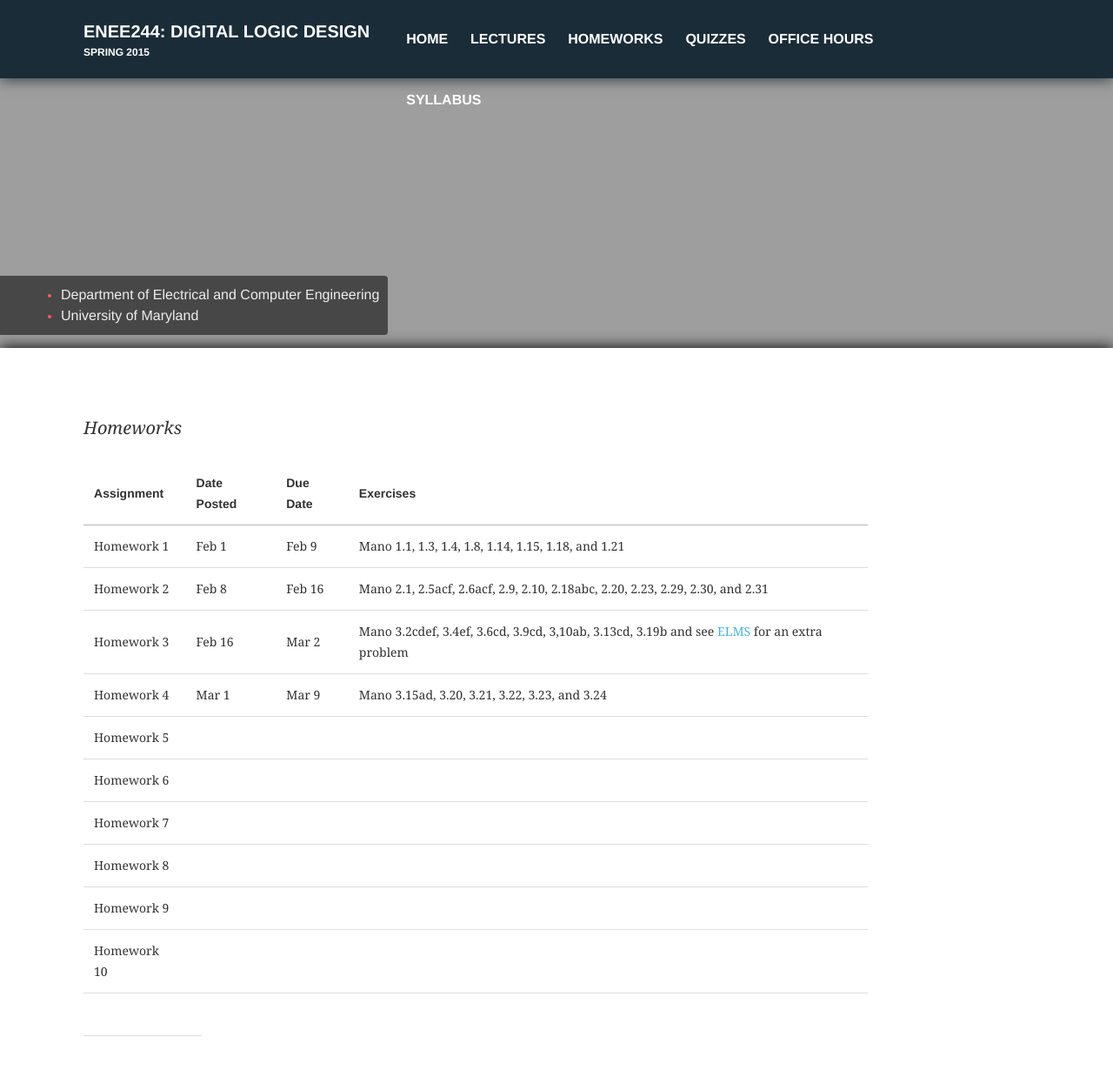
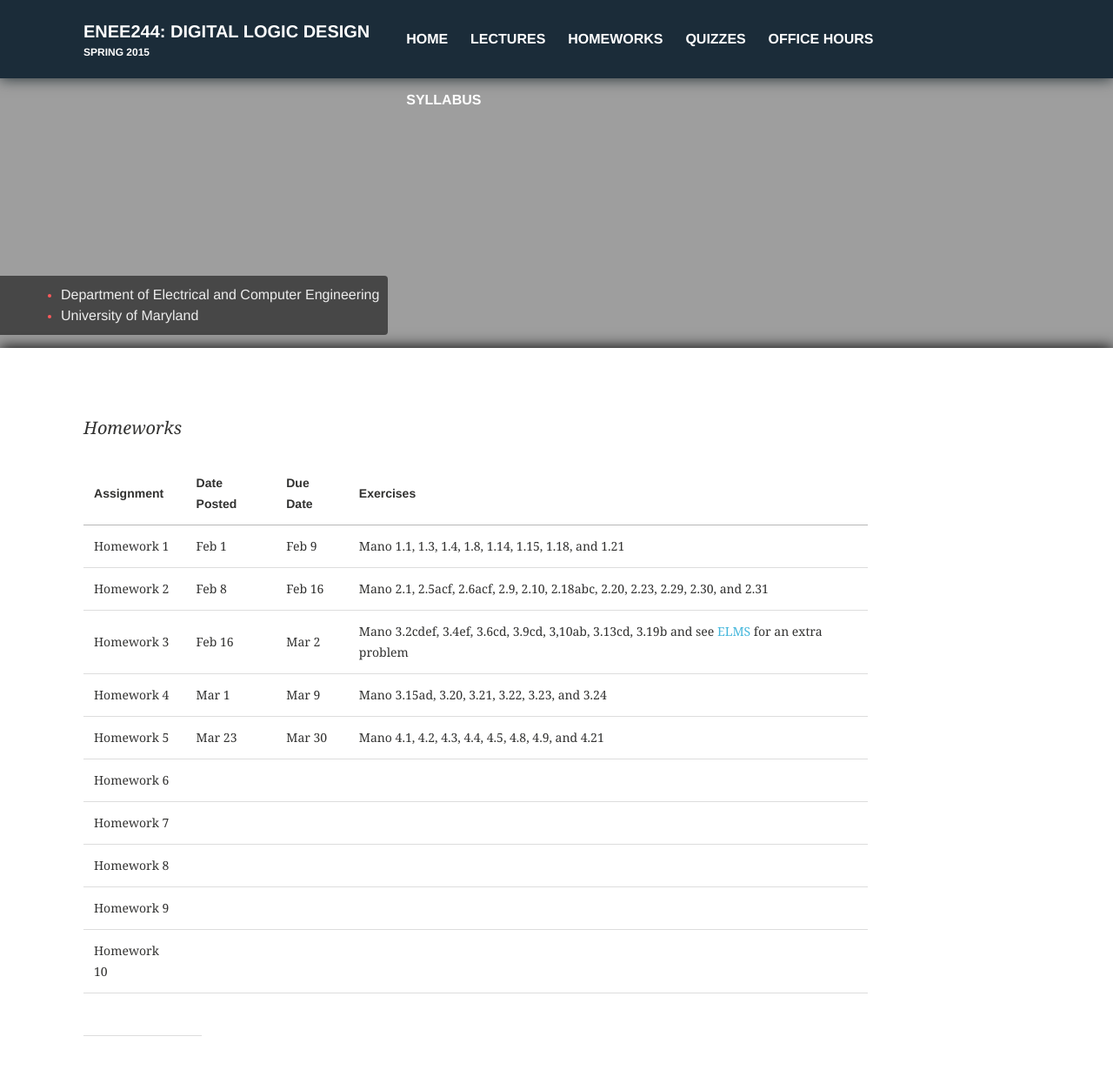
Before and after one commit to enee244/enee244.github.io, a Jekyll site: the page built from homeworks/index.md, in a window 1280 px wide and 1258 px high. Shown: the top 1230 px of the window at 87% size. Built offline with Jekyll 4.4.1, drawn with Linux system fonts in a browser that asks for light colours.

Commit message:
Added Homework 5

```diff
--- a/homeworks/index.md
+++ b/homeworks/index.md
@@ -15,7 +15,7 @@ Homework 1 |     Feb 1   |  Feb 9   | Mano 1.1, 1.3, 1.4, 1.8, 1.14, 1.15, 1.18,
 Homework 2 |     Feb 8   |  Feb 16  | Mano 2.1, 2.5acf, 2.6acf, 2.9, 2.10, 2.18abc, 2.20, 2.23, 2.29, 2.30, and 2.31
 Homework 3 |     Feb 16  | Mar 2    | Mano 3.2cdef, 3.4ef, 3.6cd, 3.9cd, 3,10ab, 3.13cd, 3.19b and see [ELMS](https://myelms.umd.edu/courses/1131242/discussion_topics/2553002) for an extra problem
 Homework 4 |     Mar 1   | Mar 9    | Mano 3.15ad, 3.20, 3.21, 3.22, 3.23, and 3.24
-Homework 5 |             |          |
+Homework 5 |     Mar 23  |  Mar 30  | Mano 4.1, 4.2, 4.3, 4.4, 4.5, 4.8, 4.9, and 4.21
 Homework 6 |             |          |
 Homework 7 |             |          |
 Homework 8 |             |          |
```
